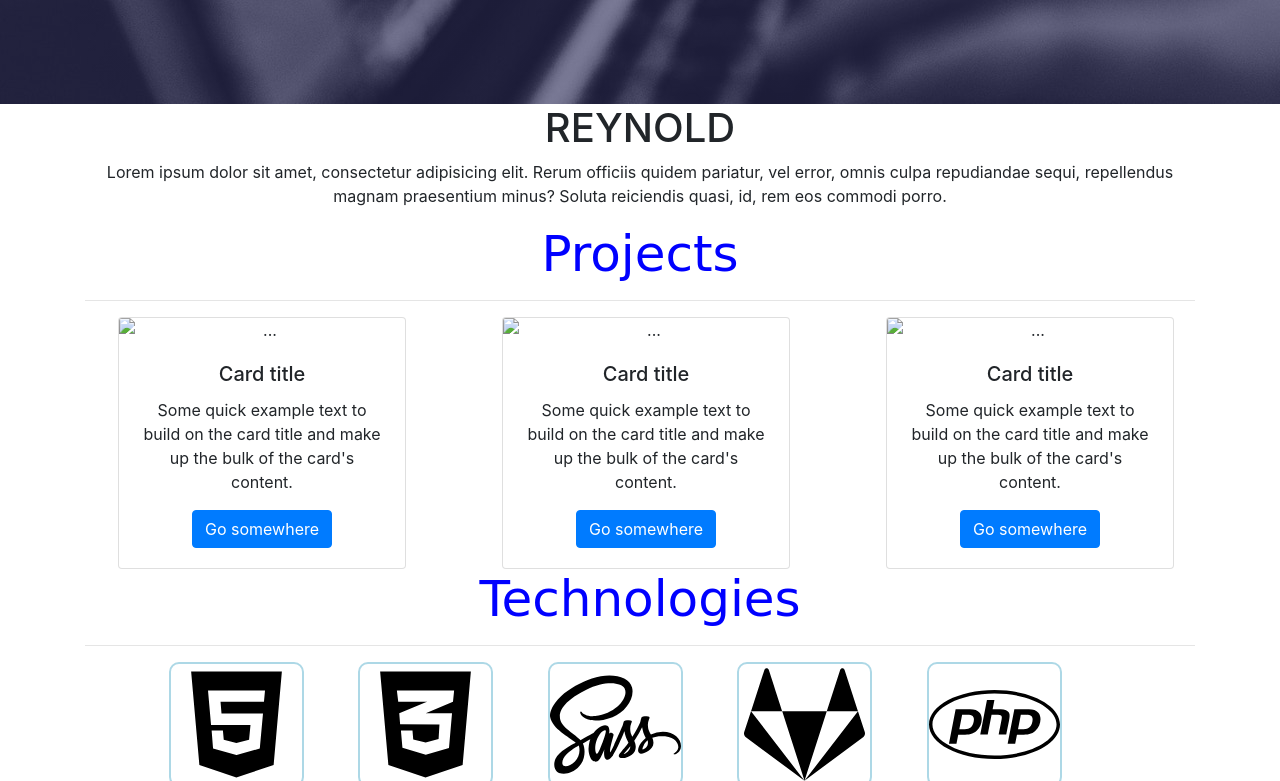
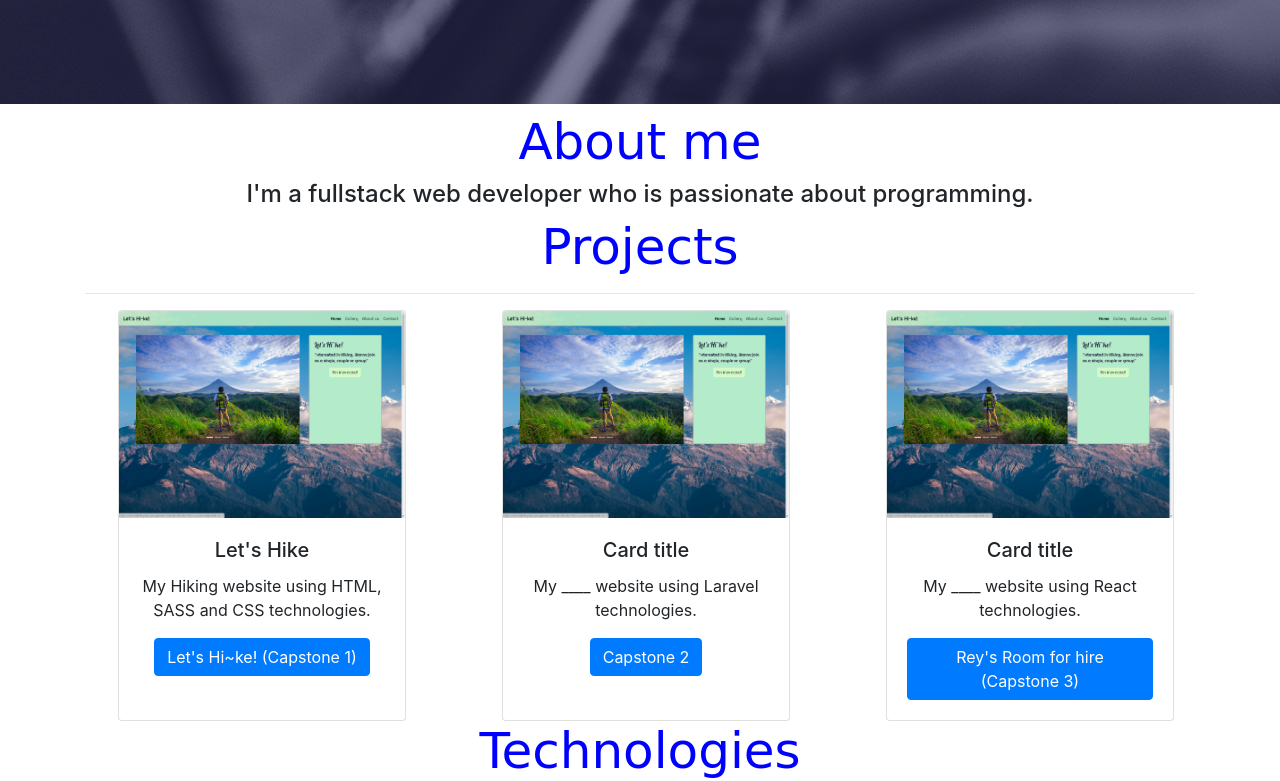
Before and after one commit to ReynoldSobremesana/MyPortfolio, a plain HTML site: page portfolio.html in a window 1280 px wide. Shown: the part 752-1533 px from the top of the page. Drawn offline with nearby package versions, Linux system fonts and the light colour scheme; a web font is replaced by a local one.

Commit message:
links to capstone projects

```diff
--- a/portfolio.html
+++ b/portfolio.html
@@ -29,13 +29,10 @@
 		<a class="navbar-brand" href="#"> Reynold Sobremesana </a>
 			<ul class="navbar-nav ml-auto">
 				<li class="nav-item">
-					<a class="nav-link" href="#"> Home </a>
+					<a class="nav-link" href="#home"> Home </a>
 				</li>
 				<li class="nav-item">
-					<a class="nav-link" href="#"> Link </a>
-				</li>
-				<li class="nav-item">
-					<a class="nav-link" href="#"> Contact Me </a>
+					<a class="nav-link" href="#contact"> Contact Me </a>
 				</li>
 	</nav>
 	<!-- End of Navbar -->
@@ -53,11 +50,11 @@
 
 <!-- Start of About me -->
 
-<div class="container container-fluid aboutme mb-0 pt-0 pb-0">
+<div class="container container-fluid aboutme mb-0 pt-2 pb-0" name="home" id="home">
 	<div class="row text-center">
 		<div class="col-12">
-			<h1>REYNOLD</h1>
-			<p> Lorem ipsum dolor sit amet, consectetur adipisicing elit. Rerum officiis quidem pariatur, vel error, omnis culpa repudiandae sequi, repellendus magnam praesentium minus? Soluta reiciendis quasi, id, rem eos commodi porro.</p>
+			<h1 class="techname2"> About me </h1>
+			<h4> I'm a fullstack web developer who is passionate about programming. </h4>
 		</div>
 		<div class="col-12">
 			<h1 class="techname2"> Projects </h1>
@@ -65,27 +62,27 @@
 		</div>
 
 		<div class="card ml-5 mr-5" style="width: 18rem;">
-			<img src="..." class="card-img-top" alt="...">
+			<img src="./assets/images/capstone1.jpg" class="card-img-top" alt="...">
 			<div class="card-body">
-				<h5 class="card-title">Card title</h5>
-				<p class="card-text">Some quick example text to build on the card title and make up the bulk of the card's content.</p>
-				<a href="#" class="btn btn-primary">Go somewhere</a>
+				<h5 class="card-title">Let's Hike</h5>
+				<p class="card-text">My Hiking website using HTML, SASS and CSS technologies.</p>
+				<a href="https://reynoldb48.gitlab.io/capstone1-finish/" class="btn btn-primary" target="_blank"> Let's Hi~ke! (Capstone 1) </a>
 			</div>
 		</div>
 		<div class="card ml-5 mr-5" style="width: 18rem;">
-			<img src="..." class="card-img-top" alt="...">
+			<img src="./assets/images/capstone1.jpg" class="card-img-top" alt="...">
 			<div class="card-body">
 				<h5 class="card-title">Card title</h5>
-				<p class="card-text">Some quick example text to build on the card title and make up the bulk of the card's content.</p>
-				<a href="#" class="btn btn-primary">Go somewhere</a>
+				<p class="card-text">My ____ website using Laravel technologies.</p>
+				<a href="https://capstone2-reyb48.herokuapp.com" class="btn btn-primary">Capstone 2</a>
 			</div>
 		</div>
 		<div class="card ml-5" style="width: 18rem;">
-			<img src="..." class="card-img-top" alt="...">
+			<img src="./assets/images/capstone1.jpg" class="card-img-top" alt="...">
 			<div class="card-body">
 				<h5 class="card-title">Card title</h5>
-				<p class="card-text">Some quick example text to build on the card title and make up the bulk of the card's content.</p>
-				<a href="#" class="btn btn-primary">Go somewhere</a>
+				<p class="card-text">My ____ website using React technologies.</p>
+				<a href="https://rey-rooms-4-hire-client.herokuapp.com" class="btn btn-primary"> Rey's Room for hire (Capstone 3)</a>
 			</div>
 		</div>
 		<div class="col-12">
@@ -108,8 +105,8 @@
 
 <!-- Start of Contact Form -->
 
-<div class="jumbotron jumbotron-fluid mb-0 pt-0 pb-0">
-	<div class="row contactform">
+<div class="jumbotron jumbotron-fluid mb-0 pt-0 pb-0" name="contact" id="contact">
+	<div class="row contactform  ml-0 mr-0">
 		<div class="col-12 col-md-6 contact">
 				<h5 class="contactname"> Do you have any questions or inquiries, Message me.</h5>
 				<form action="">
--- a/scss/style.scss
+++ b/scss/style.scss
@@ -67,11 +67,12 @@ $theme-colors : (
 .contactform {
 	background-color: #033F63;
 	height: 80vh;
+	width: 100%	;
 }
 
 .tech-links {
-	width: 135px;
-	height: 125px;
+	width: 125px;
+	height: 100px;
 	border: 2.5px solid lightblue;
 	margin-right: 50px;
 	border-radius: 10px;
```
Also changed, not shown: assets/css/style.css, assets/images/capstone1.jpg (added), 1 other file.
